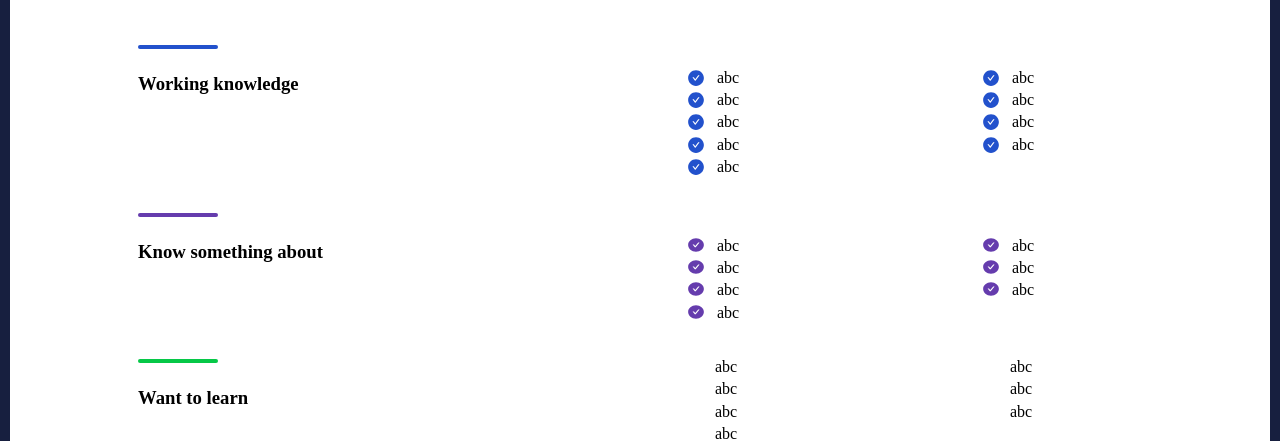
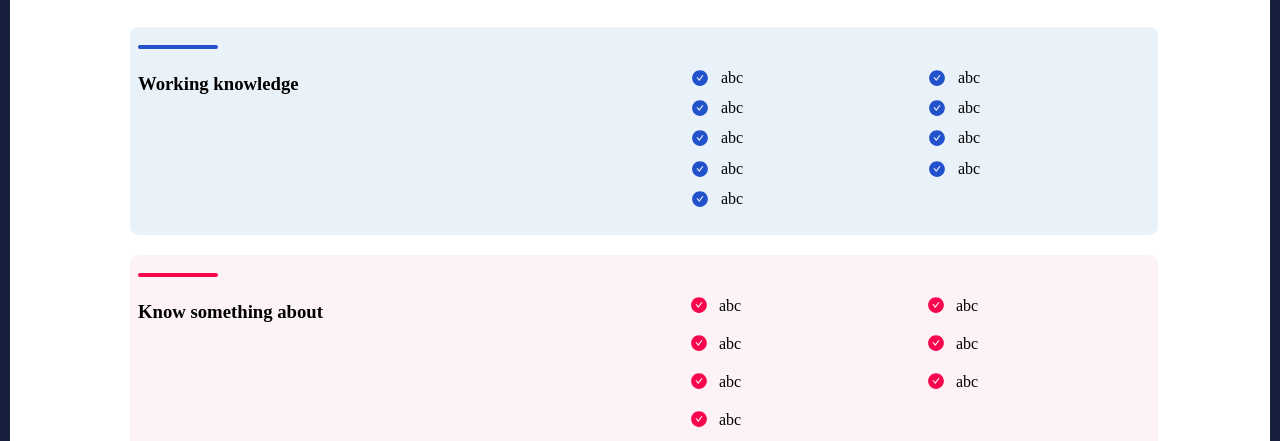
Before and after one commit to BartlomiejKar/portfolio, a website built with webpack: page src/content/index.html in a window 1280 px wide. Shown: the part 518-959 px from the top of the page. Built offline with nearby package versions, Linux system fonts and the light colour scheme; no server answers; files whose address does not match are found by name.

Commit message:
change colors

```diff
--- a/src/scss/skills.scss
+++ b/src/scss/skills.scss
@@ -6,11 +6,17 @@ font-size: 36px;
 .skills__article{
 display:grid;
 grid-template-columns: repeat(2, 1fr);
+background: #EAF2F9;
+border-radius: 8px;
+margin-left: 120px;
+margin-right: 112px;
+margin-bottom: 20px;
+height: 208px;
 }
 .skills__article--title {
 width: 379px;
 height: 44px;
-margin-left: 128px;
+margin-left: 8px;
 }
 .skills__article--title::before, .knowing__title::before, .learn__title::before {
 content: '';
@@ -44,14 +50,20 @@ margin-right: 12px;
 .knowing {
 display: grid;
 grid-template-columns: repeat(2, 1fr);
+background: #FDF3F7;
+border-radius: 8px;
+margin-left: 120px;
+margin-right: 112px;
+margin-bottom: 20px;
+height: 208px;
 }
 .knowing__title {
 width: 379px;
 height: 44px;
-margin-left: 128px;
+margin-left: 8px;
 }
 .knowing__title::before{
-background-color: #653CAD;
+background-color: #F8054E;
 }
 .knowing__list {
 display:grid;
@@ -61,9 +73,9 @@ margin-top: 40px;
 }
 .knowing__list--element::before{
 content: "";
-background-image: url("../assets/img/circle\ dark\ blue.svg");
-width: 18px;
-height: 17px;
+background-image: url("../assets/img/red\ checked.svg");
+width: 16px;
+height: 16px;
 margin-right: 12px;
 }
 .learn__list--element::before{
@@ -76,11 +88,17 @@ margin-right: 12px;
 .learn {
 display:grid;
 grid-template-columns: repeat(2,1fr);
+background: #EAF9EF;
+border-radius: 8px;
+margin-left: 120px;
+margin-right: 112px;
+margin-bottom: 20px;
+height: 208px;
 }
 .learn__title {
 width: 379px;
 height: 44px;
-margin-left: 128px;
+margin-left: 8px;
 }
 .learn__title::before{
 background-color: #06C847;
```
Also changed, not shown: dist/assets/img/red checked.svg (added), dist/css/main.css, src/assets/img/red checked.svg (added), 1 other file.
